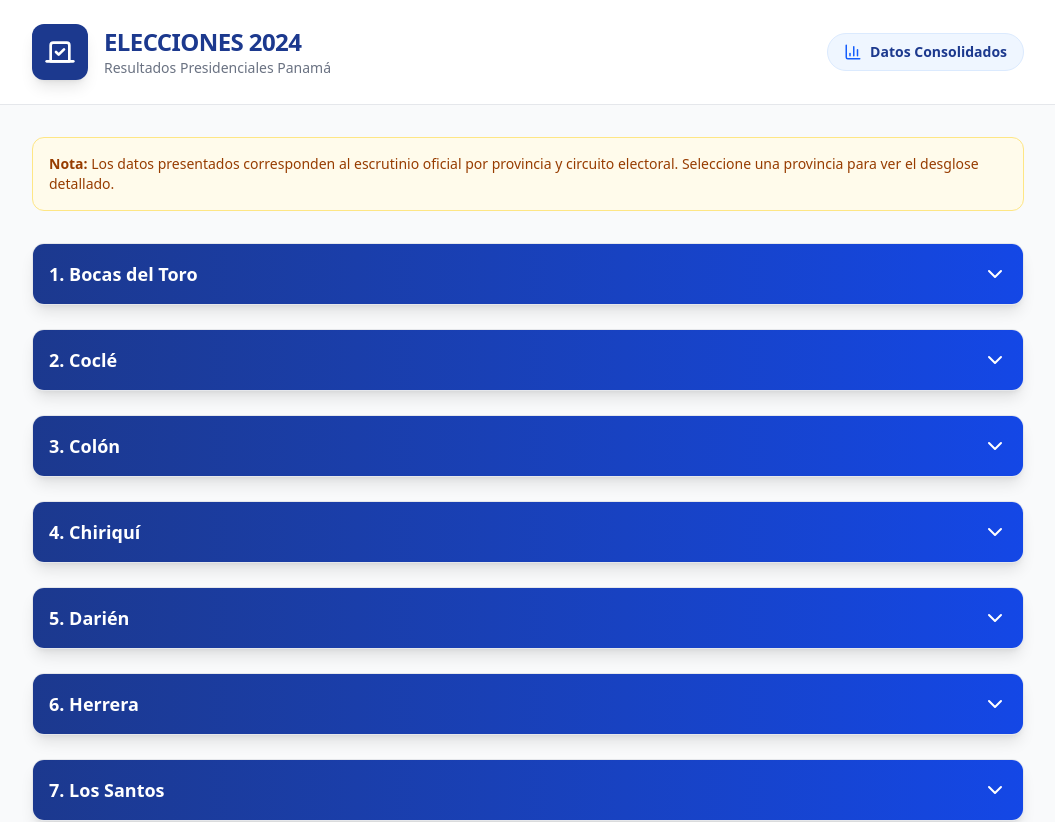
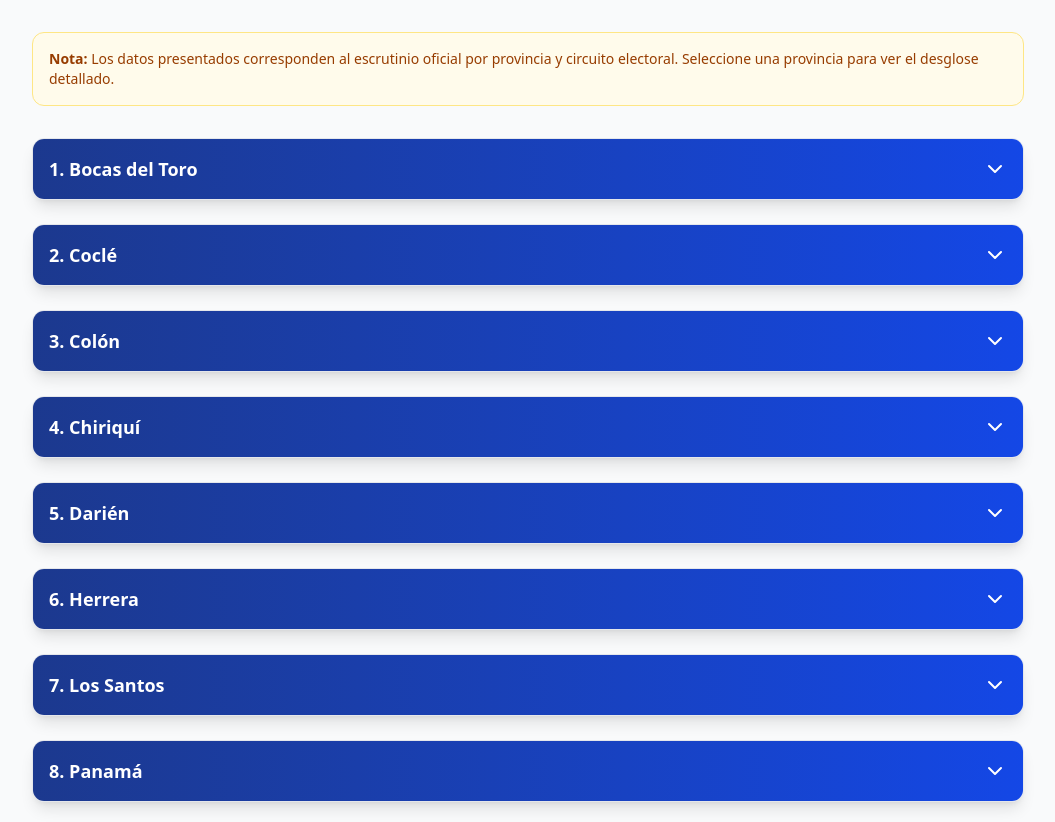
Before and after one commit to oavv03/VOTO-DE-PRESIDENTE-, a React (Vite) app: page / in a window 1280 px wide. Shown: the top 822 px of the page, without its empty margins (112-1167 px from the left). Built offline with nearby package versions, Linux system fonts and the light colour scheme.

Commit message:
feat: Remove header and consolidate data display
The application header has been removed to streamline the UI. The "Datos Consolidados" display has been integrated directly into the main content area, simplifying navigation and information access.

```diff
--- a/src/App.tsx
+++ b/src/App.tsx
@@ -265,26 +265,6 @@ export default function App() {
 
   return (
     <div className="min-h-screen bg-gray-50 pb-20">
-      <header className="bg-white border-b border-gray-200 sticky top-0 z-50">
-        <div className="max-w-5xl mx-auto px-4 py-6 flex flex-col md:flex-row md:items-center justify-between gap-4">
-          <div className="flex items-center gap-4">
-            <div className="p-3 bg-blue-900 text-white rounded-xl shadow-lg">
-              <Vote size={32} />
-            </div>
-            <div>
-              <h1 className="text-2xl font-black text-blue-900 tracking-tight">
-                ELECCIONES 2024
-              </h1>
-              <p className="text-sm text-gray-500 font-medium">Resultados Presidenciales Panamá</p>
-            </div>
-          </div>
-          <div className="flex items-center gap-2 bg-blue-50 px-4 py-2 rounded-full border border-blue-100">
-            <BarChart3 className="text-blue-600" size={18} />
-            <span className="text-sm font-bold text-blue-900">Datos Consolidados</span>
-          </div>
-        </div>
-      </header>
-
       <main className="max-w-5xl mx-auto px-4 pt-8">
         <div className="mb-8 p-4 bg-amber-50 border border-amber-200 rounded-xl text-amber-800 text-sm">
           <strong>Nota:</strong> Los datos presentados corresponden al escrutinio oficial por provincia y circuito electoral. Seleccione una provincia para ver el desglose detallado.
```
